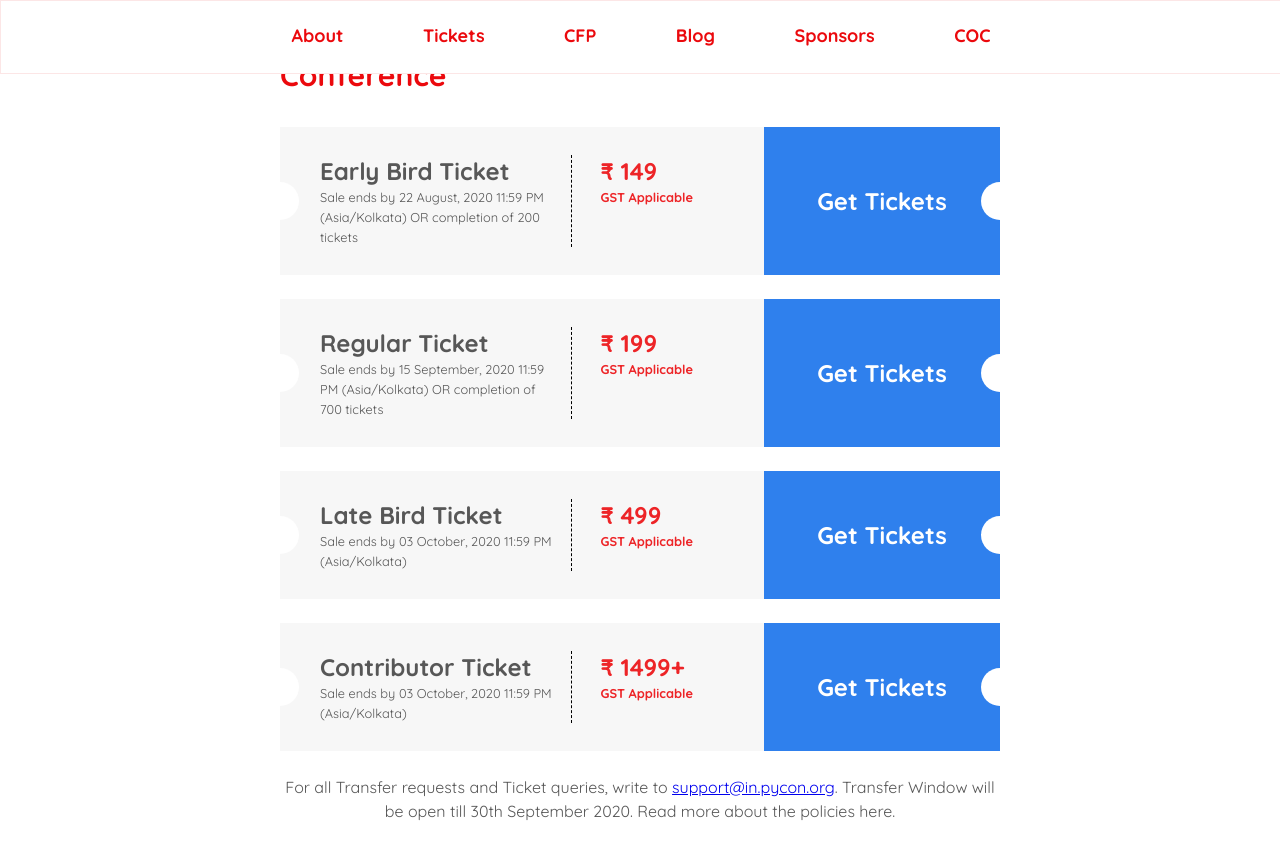
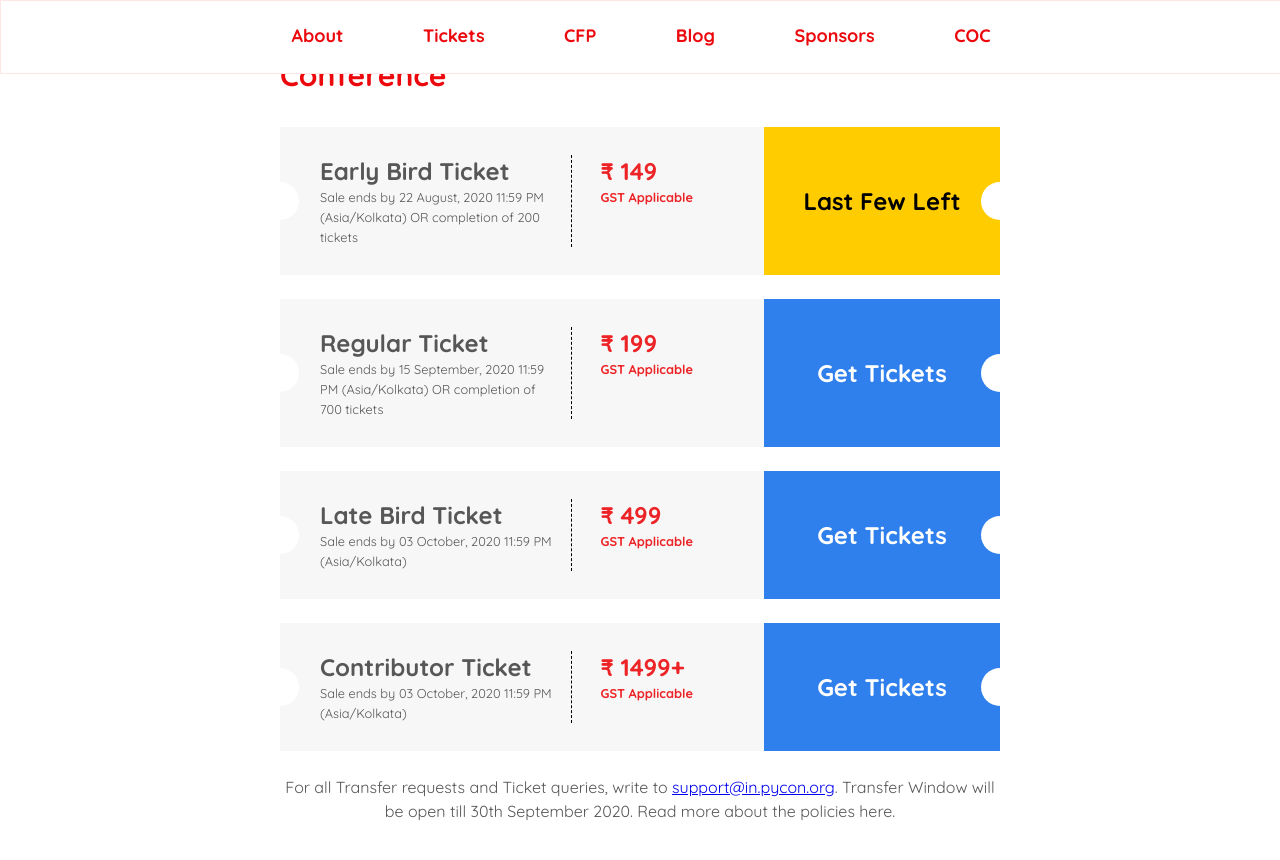
Before and after one commit to pythonindia/inpycon2020, a Jekyll site: the page built from index.md, in a window 1280 px wide and 900 px high, scrolled down 1499 px. Shown: the top 860 px of the window. Built offline with Jekyll 4.4.1, drawn with Linux system fonts in a browser that asks for light colours.

Commit message:
Few early bird left
Signed-off-by: Sayan Chowdhury <sayan.chowdhury2012@gmail.com>

```diff
--- a/_data/tickets.yml
+++ b/_data/tickets.yml
@@ -2,7 +2,7 @@
   brief: Sale ends by 22 August, 2020 11:59 PM (Asia/Kolkata) OR completion of 200 tickets
   cost: 149
   type: conference
-  status: available
+  status: few
   url: https://www.townscript.com/e/pycon-india-2020
 - name: Regular Ticket
   brief: Sale ends by 15 September, 2020 11:59 PM (Asia/Kolkata) OR completion of 700 tickets
```
